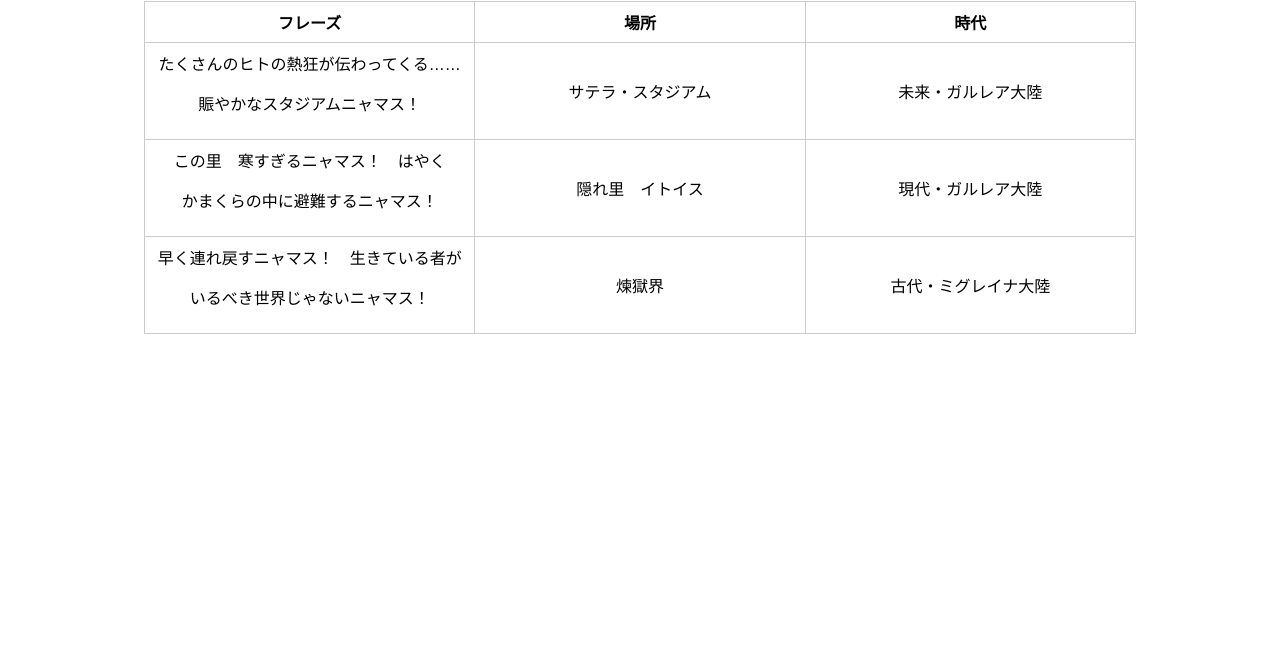
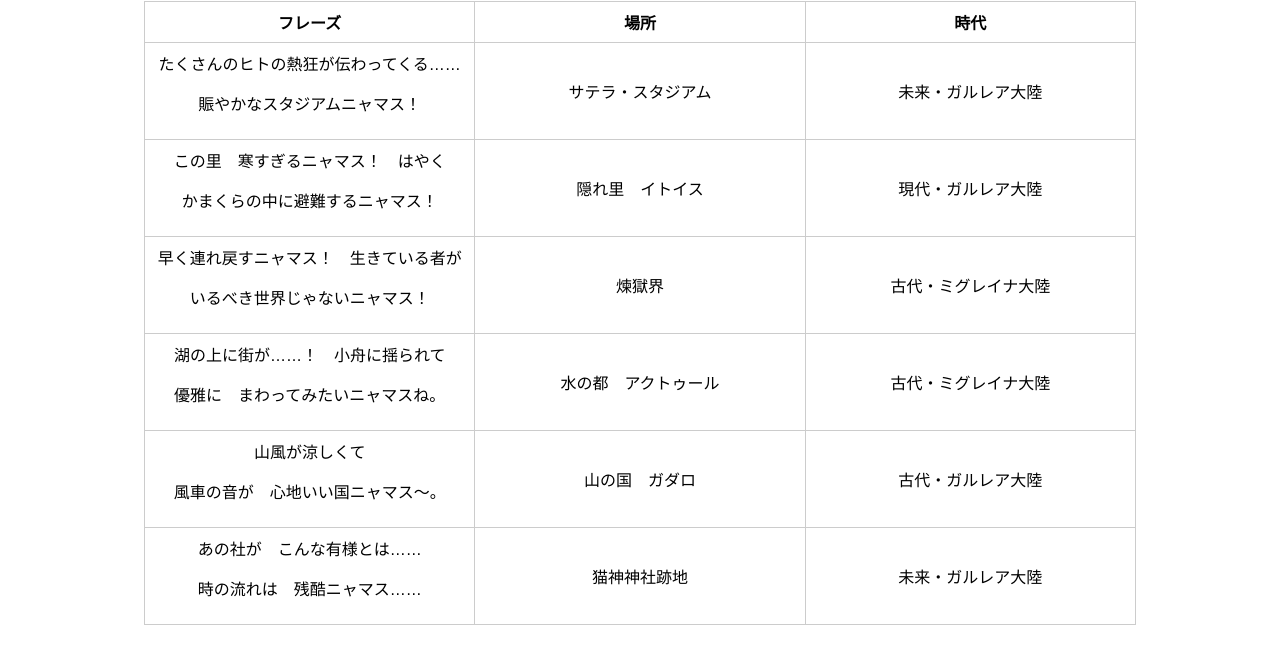
Before and after one commit to taba-893/AnotherEden, a plain HTML site: page nekonikki.html in a window 1280 px wide. Shown: the part 211-856 px from the top of the page. Before the commit the page ends 800 px from the top, so only its background shows below. Drawn offline with Linux system fonts and the light colour scheme.

Commit message:
3つ追加

```diff
--- a/nekonikki.html
+++ b/nekonikki.html
@@ -41,6 +41,9 @@
     <tr><td>たくさんのヒトの熱狂が伝わってくる……<p>賑やかなスタジアムニャマス！</p></td><td>サテラ・スタジアム</td><td>未来・ガルレア大陸</td></tr>
     <tr><td>この里　寒すぎるニャマス！　はやく<p>かまくらの中に避難するニャマス！</p></td><td>隠れ里　イトイス</td><td>現代・ガルレア大陸</td></tr>
     <tr><td>早く連れ戻すニャマス！　生きている者が<p>いるべき世界じゃないニャマス！</p></td><td>煉獄界</td><td>古代・ミグレイナ大陸</td></tr>
+    <tr><td>湖の上に街が……！　小舟に揺られて<p>優雅に　まわってみたいニャマスね。</p></td><td>水の都　アクトゥール</td><td>古代・ミグレイナ大陸</td></tr>
+    <tr><td>山風が涼しくて<p>風車の音が　心地いい国ニャマス～。</p></td><td>山の国　ガダロ</td><td>古代・ガルレア大陸</td></tr>
+    <tr><td>あの社が　こんな有様とは……<p>時の流れは　残酷ニャマス……</p></td><td>猫神神社跡地</td><td>未来・ガルレア大陸</td></tr>
 
     <script>
 const searchInput1 = document.getElementById("searchInput1"); // 書・異節・改典・典録
```
